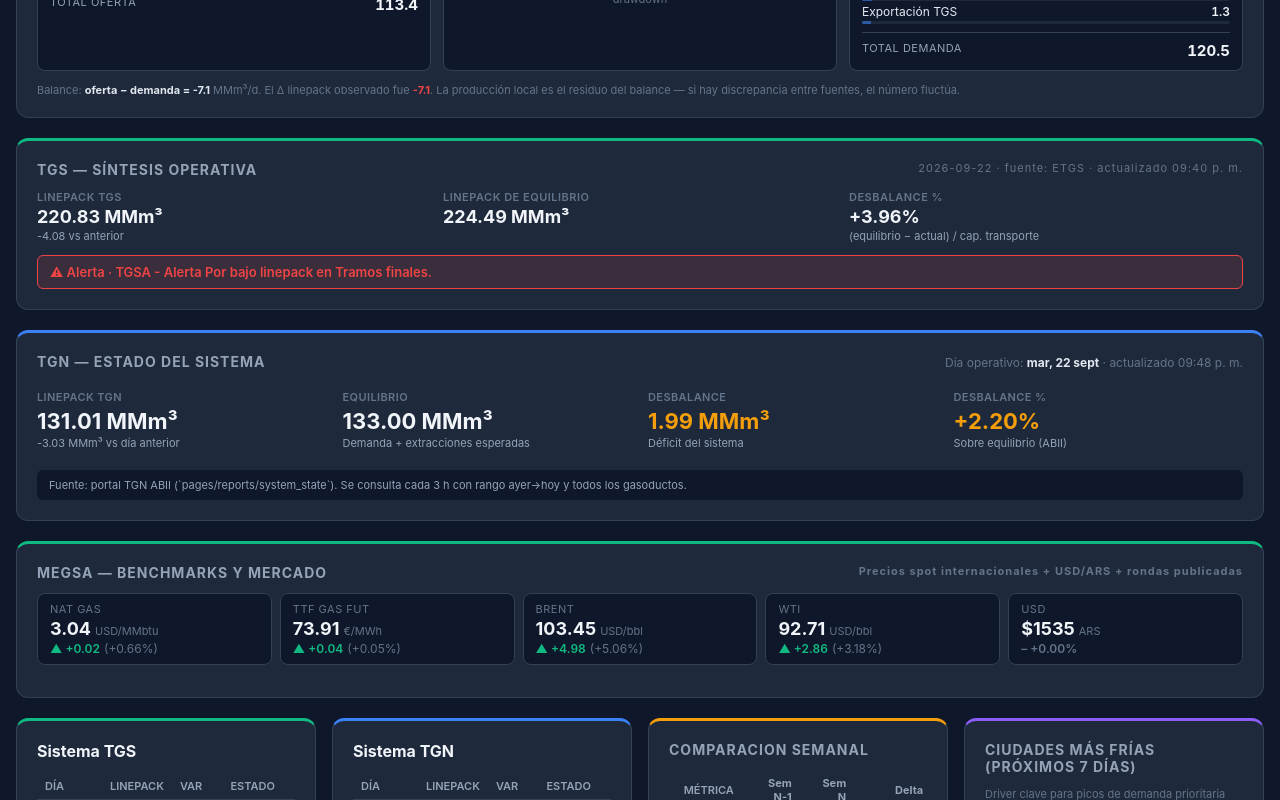
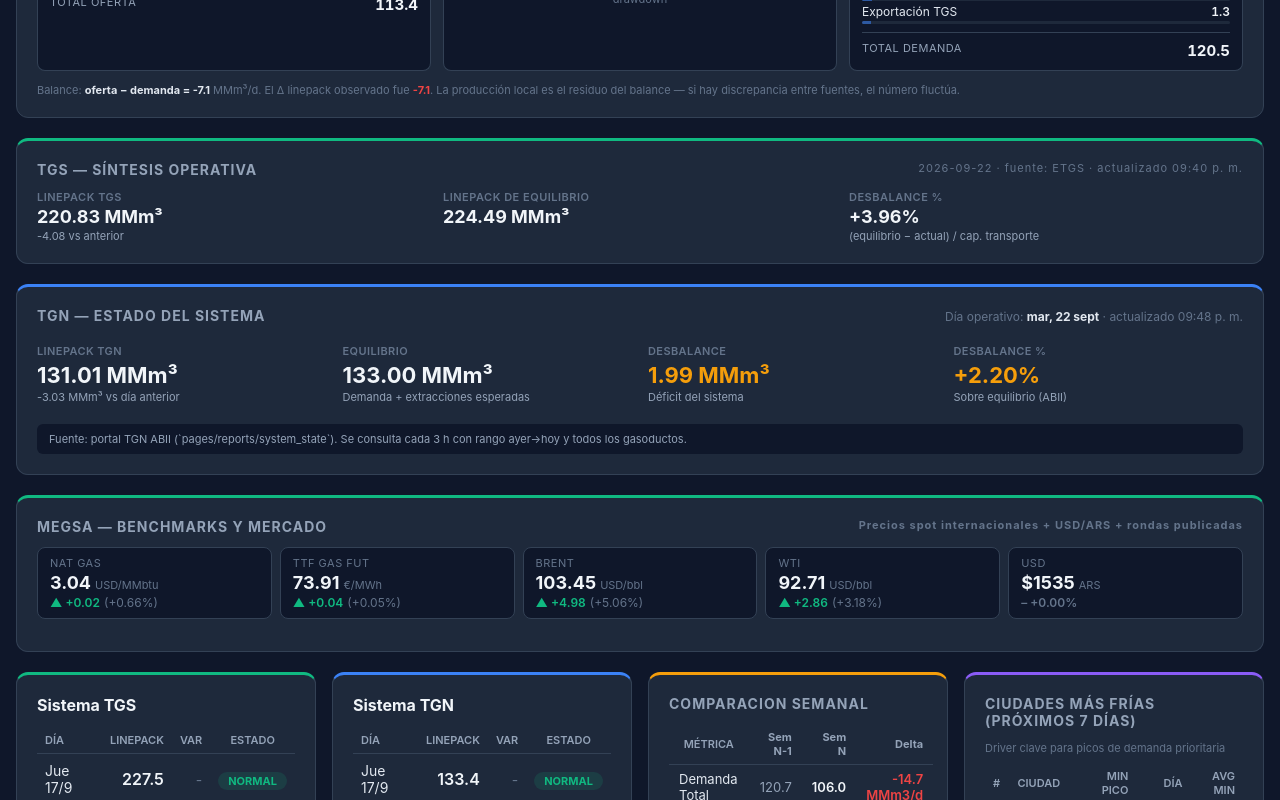
Before and after one commit to RodrigoManassero/estado-sistema-gas-rodrigo, a React (Vite) app: page / in a window 1280 px wide. Shown: the part 1000-1800 px from the top of the page. Built offline with nearby package versions, Linux system fonts and the light colour scheme.

Commit message:
Refactor TGSPanel to use ETGSDataRow interface

```diff
--- a/src/components/TGSPanel.tsx
+++ b/src/components/TGSPanel.tsx
@@ -1,17 +1,36 @@
 import { useETGS } from '../hooks/useData'
 import { card, colors, sectionTitle, space } from '../theme'
+
+// Tipado de la fila según la nueva estructura del JSON
+interface ETGSDataRow {
+  fecha: string
+  linepack_tgs_dia_actual: number | null
+  linepack_tgs_variacion: number | null
+  estado?: 'Normal' | 'Alerta' | 'Crítico' | 'Emergencia'
+  motivo?: string | null
+}
 
 // Referencias de desbalance TGS (en m³). Editar acá si cambian: la
 // "Capacidad de Transporte TGS" es el divisor del desbalance % y es variable.
 const LINEPACK_EQUILIBRIO_M3 = 224_486_000      // Linepack de equilibrio
 const CAPACIDAD_TRANSPORTE_TGS_M3 = 92_393_583  // Capacidad de Transporte TGS
 
-// Real TGS state from the daily ETGS email-fed report. Shows the only
-// publicly-non-available data we have: absolute TGS linepack (stock) plus
-// TGS's own operational alert banner.
+// Helper para definir colores según estado y palabras clave en el motivo
+function getAlertColor(estado?: string, motivo?: string | null) {
+  if (estado === 'Crítico' || estado === 'Emergencia') {
+    return colors.status.err
+  }
+
+  const lowMotivo = (motivo ?? '').toLowerCase()
+  if (lowMotivo.includes('bajo')) return colors.status.err
+  if (lowMotivo.includes('alto')) return colors.accent.orange
+
+  return colors.accent.orange // Color default para alertas sin bajo/alto
+}
+
 export default function TGSPanel({ estByDate }: { estByDate?: Map<string, number> }) {
   const { data, meta } = useETGS()
-  const rows = data ?? []
+  const rows: ETGSDataRow[] = data ?? []
   if (rows.length === 0) return null
   const latest = rows[rows.length - 1]
 
@@ -26,15 +45,13 @@
   const lp = useEst ? estVal : latest.linepack_tgs_dia_actual
   const fechaLabel = useEst ? estDate : latest.fecha
   const variacion = useEst ? null : latest.linepack_tgs_variacion
-  const motivo = useEst ? null : latest.alerta_motivo
 
-  // Color-code by motivo keywords; the report itself doesn't expose a level.
-  const lowMotivo = (motivo ?? '').toLowerCase()
-  const alertColor = lowMotivo.includes('bajo')
-    ? colors.status.err
-    : lowMotivo.includes('alto')
-      ? colors.accent.orange
-      : colors.status.ok
+  // Evaluación de alertas
+  const estado = useEst ? 'Normal' : (latest.estado ?? 'Normal')
+  const motivo = useEst ? null : latest.motivo
+  const hasAlert = estado !== 'Normal'
+
+  const alertColor = getAlertColor(estado, motivo)
 
   // Desbalance % = (Linepack de equilibrio − Linepack actual) / Capacidad de
   // Transporte TGS. lp viene en MMm³ y las constantes en m³, así que convertimos.
@@ -57,7 +74,8 @@
         <Stat label="Linepack de equilibrio" value={`${(LINEPACK_EQUILIBRIO_M3 / 1_000_000).toFixed(2)} MMm³`} />
         <Stat label="Desbalance %" value={desbalancePct != null ? `${desbalancePct >= 0 ? '+' : ''}${desbalancePct.toFixed(2)}%` : '—'} sub="(equilibrio − actual) / cap. transporte" />
       </div>
-      {motivo && (
+
+      {hasAlert && (
         <div style={{
           marginTop: space.md,
           background: alertColor + '22',
@@ -68,7 +86,7 @@
           fontSize: 13,
           fontWeight: 600,
         }}>
-          ⚠ {latest.alerta_estado ?? 'Alerta'} · {motivo}
+          ⚠ {estado}{motivo ? ` · ${motivo}` : ''}
         </div>
       )}
     </div>
```
